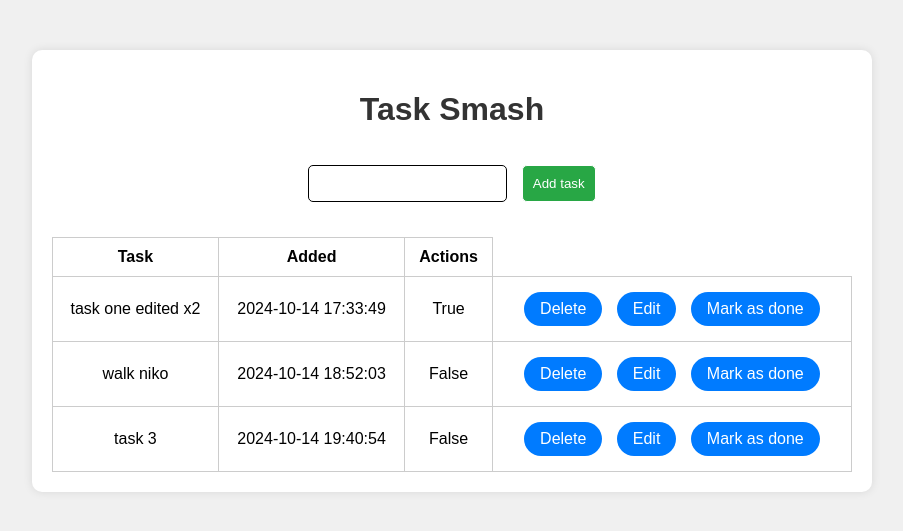
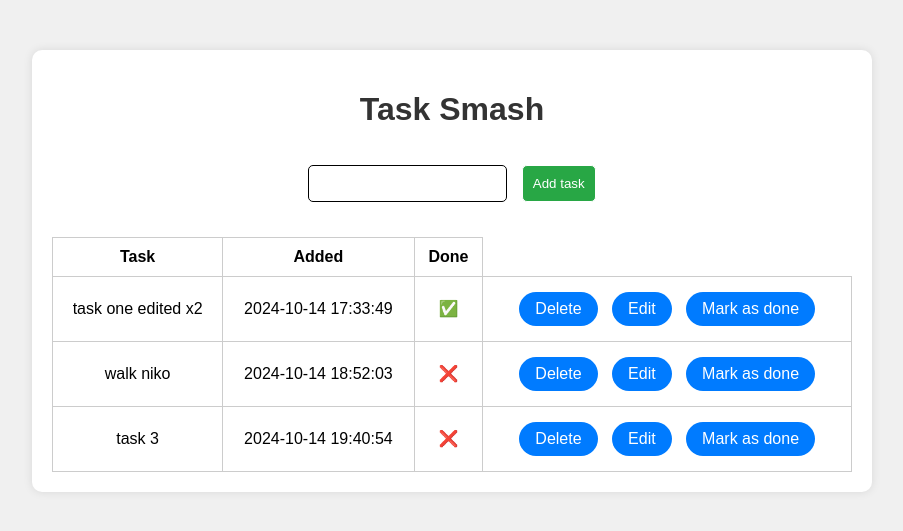
Before and after one commit to annaviper/to-do-app, a Flask app: page / in a window 1280 px wide. Shown: the top 531 px of the page, without its empty margins (188-1091 px from the left). Run offline with Flask 3, Linux system fonts and the light colour scheme; data comes from the database, SQL or seed files in the repository.

Commit message:
add emojis

```diff
--- a/templates/index.html
+++ b/templates/index.html
@@ -20,13 +20,13 @@
         <tr>
             <th>Task</th>
             <th>Added</th>
-            <th>Actions</th>
+            <th>Done</th>
         </tr>
         {% for task in tasks %}
             <tr>
                 <td>{{task.content}}</td>
                 <td>{{task.created.strftime('%Y-%m-%d %H:%M:%S')}}</td>
-                <td>{{task.done}}</td>
+                <td>{{ '✅' if task.done else '❌' }}</td>
                 <td>
                     <a href="/delete/{{task.id}}">Delete</a>
                     <a href="/edit/{{task.id}}">Edit</a>
```
Also changed, not shown: static/app.png.
